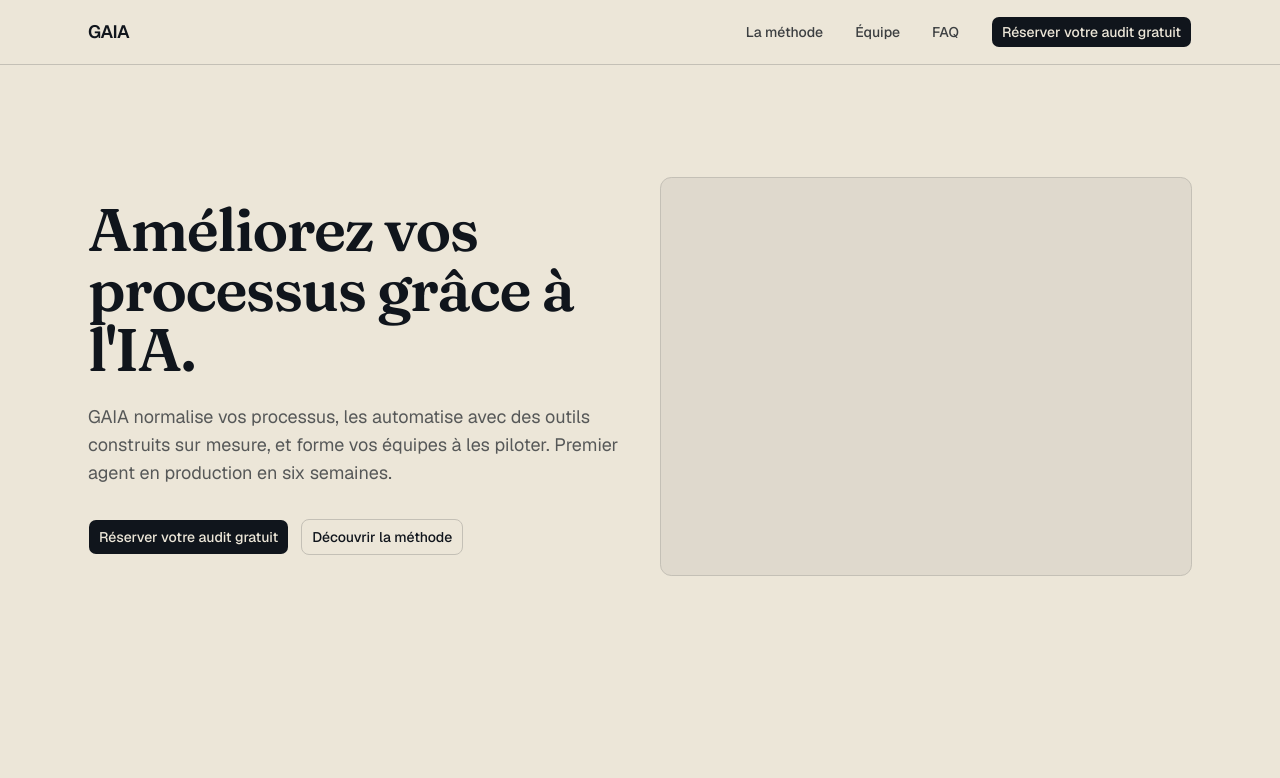
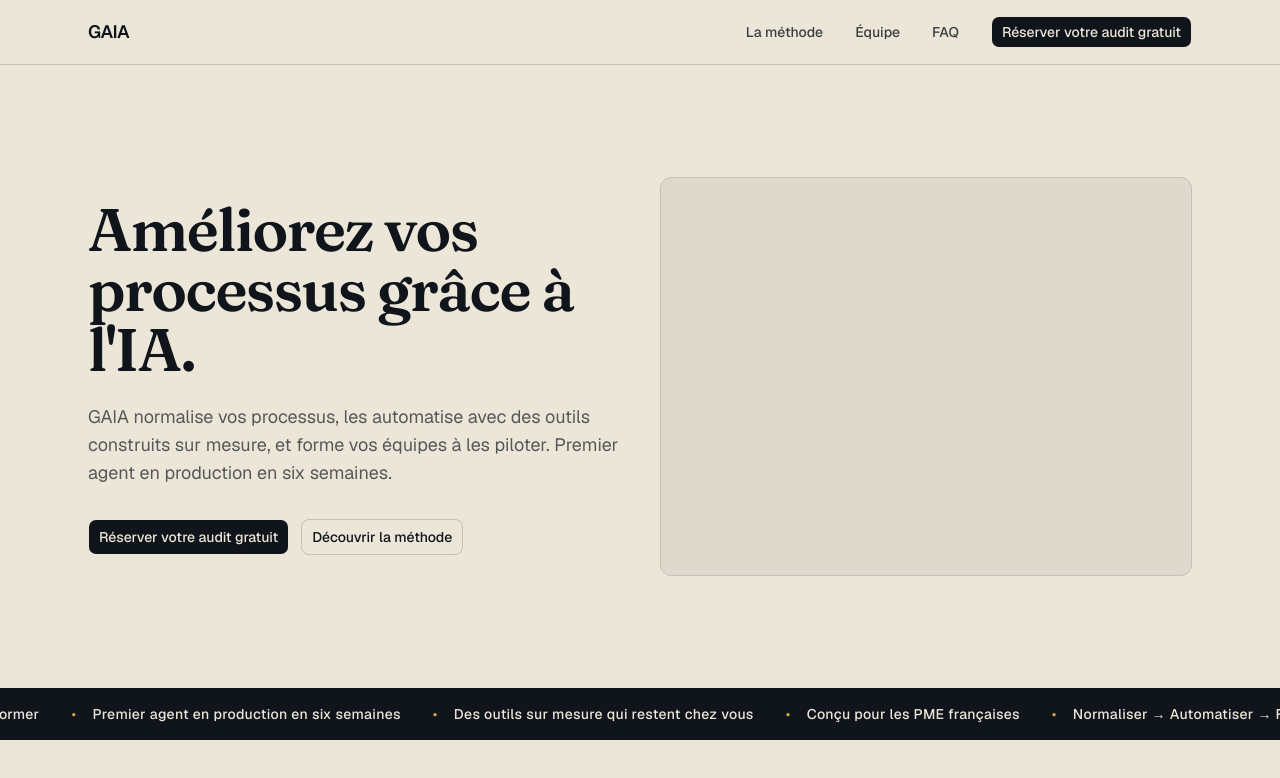
Before and after one commit to Neta02/gaia-site, a Next.js app: page / in a window 1280 px wide. Shown: the top 778 px of the page. Built offline with nearby package versions, Linux system fonts and the light colour scheme.

Commit message:
feat: section bandeau defilant
Co-Authored-By: Claude Opus 4.8 <noreply@anthropic.com>

```diff
--- a/src/app/page.tsx
+++ b/src/app/page.tsx
@@ -2,6 +2,7 @@ import type { Metadata } from "next";
 
 import { SiteHeader } from "@/components/sections/site-header";
 import { Hero } from "@/components/sections/hero";
+import { MarqueeBand } from "@/components/sections/marquee-band";
 
 export const metadata: Metadata = {
   title: "GAIA | Audit, automatisation et formation IA pour les PME",
@@ -15,6 +16,7 @@ export default function Home() {
       <SiteHeader />
       <main id="top" className="flex-1">
         <Hero />
+        <MarqueeBand />
       </main>
     </>
   );
--- /dev/null
+++ b/src/components/sections/marquee-band.tsx
@@ -0,0 +1,28 @@
+import { Marquee } from "@/components/ui/marquee";
+
+const items = [
+  "Normaliser → Automatiser → Former",
+  "Premier agent en production en six semaines",
+  "Des outils sur mesure qui restent chez vous",
+  "Conçu pour les PME françaises",
+];
+
+export function MarqueeBand() {
+  return (
+    <section className="bg-primary text-primary-foreground">
+      <Marquee className="py-4 [--duration:32s]">
+        {items.map((t) => (
+          <span
+            key={t}
+            className="flex items-center gap-8 text-sm font-medium tracking-wide"
+          >
+            <span>{t}</span>
+            <span aria-hidden="true" className="text-accent">
+              •
+            </span>
+          </span>
+        ))}
+      </Marquee>
+    </section>
+  );
+}
```
